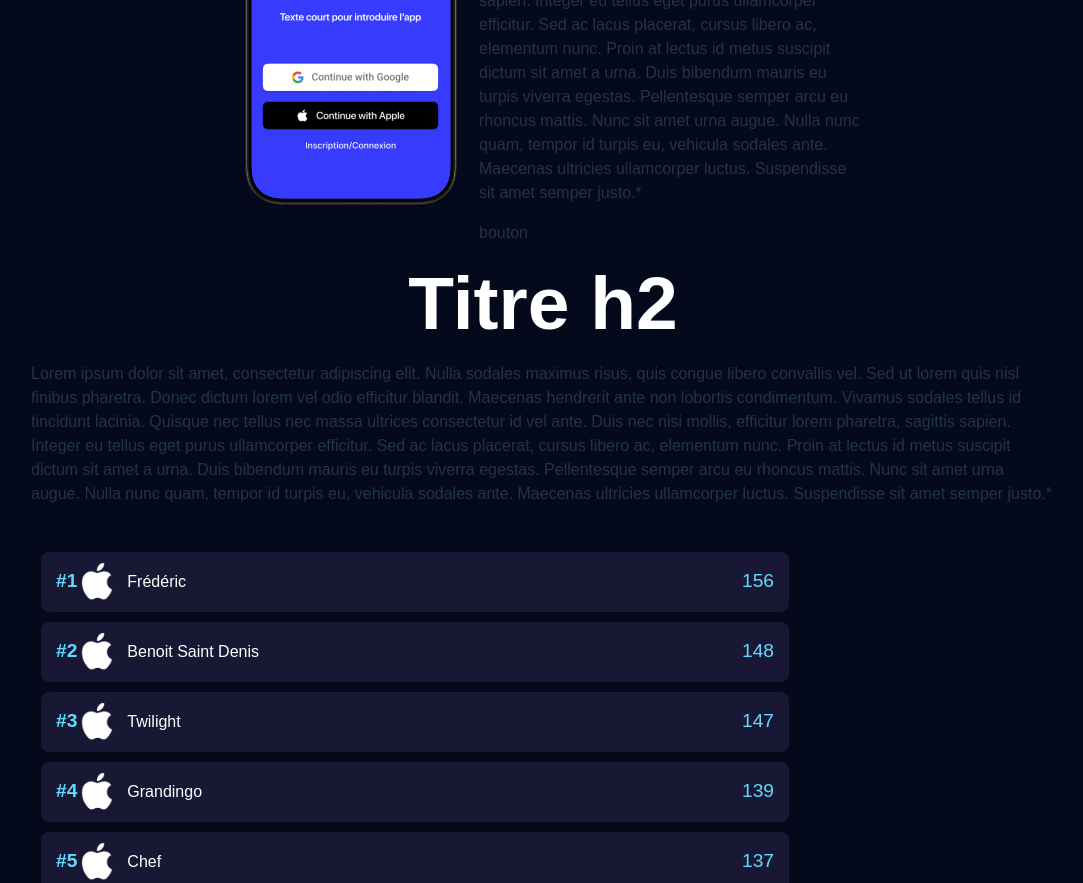
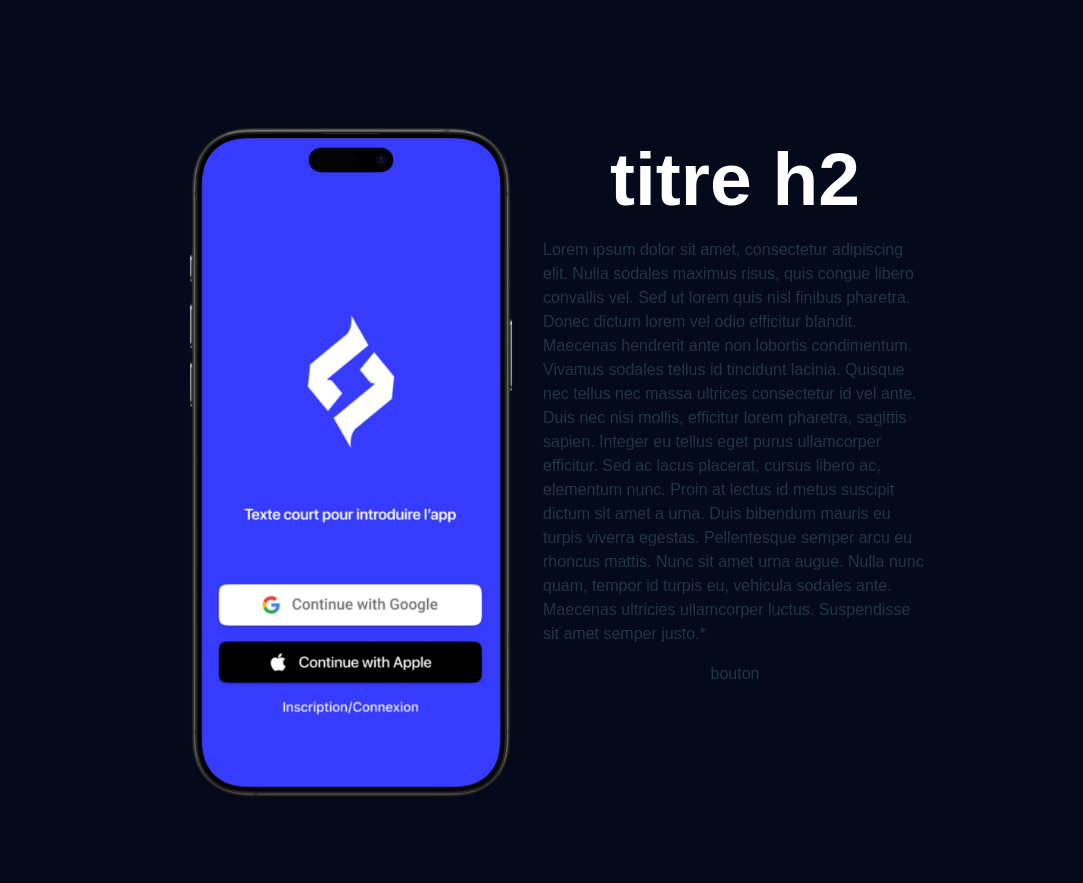
Before and after one commit to LevelingYnov/leveling-web, a React (Vite) app in the folder leveling-frontend/: page / in a window 1280 px wide. Shown: the part 1580-2463 px from the top of the page, without its empty margins (97-1180 px from the left). Built offline with nearby package versions, Linux system fonts and the light colour scheme.

Commit message:
Changement d'affichage de la response de hover en click

```diff
--- a/leveling-frontend/src/HomePage.jsx
+++ b/leveling-frontend/src/HomePage.jsx
@@ -5,6 +5,36 @@ import iphoneImg from './assets/iphoneDl.png';
 import { useEffect, useRef, useState } from 'react';
 import Header from './Header.jsx';
 import './Homepage.css';
+
+// Fonction pour basculer l'affichage des réponses FAQ
+function toggleFAQ() {
+  // Sélectionner tous les éléments avec la classe 'faq-question'
+  const faqQuestions = document.querySelectorAll('.faq-question');
+
+  // Ajouter un écouteur d'événement click à chaque question
+  faqQuestions.forEach((question) => {
+    question.addEventListener('click', function () {
+      // Trouver l'élément de réponse correspondant (le prochain élément après la question)
+      const answer = this.nextElementSibling;
+
+      // Basculer la classe 'active' sur la question
+      this.classList.toggle('active');
+
+      // Si la réponse est visible, la masquer, sinon l'afficher
+      if (answer.style.display === 'block') {
+        answer.style.display = 'none';
+      } else {
+        answer.style.display = 'block';
+      }
+
+      // Optionnel: rotation de l'icône plus/moins
+      const icon = this.querySelector('svg');
+      if (icon) {
+        icon.classList.toggle('rotate');
+      }
+    });
+  });
+}
 
 // eslint-disable-next-line react/prop-types
 const FeedbackList = ({ feedback, orientation }) => {
@@ -200,6 +230,8 @@ function HomePage() {
     },
   ];
 
+  toggleFAQ();
+
   return (
     <div>
       <Header />
@@ -311,7 +343,7 @@ function HomePage() {
         <div className={'iphone-container'}>
           <img src={iphoneImg} alt="Iphone" id="iphoneIntegration" />
           <div id="text">
-            <h2>titre h2</h2>
+            <h2 className={'feedback-title'}>titre h2</h2>
             <p>
               Lorem ipsum dolor sit amet, consectetur adipiscing elit. Nulla
               sodales maximus risus, quis congue libero convallis vel. Sed ut
@@ -328,7 +360,7 @@ function HomePage() {
               vehicula sodales ante. Maecenas ultricies ullamcorper luctus.
               Suspendisse sit amet semper justo.*
             </p>
-            <div>bouton</div>
+            <div className={'download-button-iphone'}>bouton</div>
           </div>
         </div>
         <div className={'rank-container'}>
--- a/leveling-frontend/src/Homepage.css
+++ b/leveling-frontend/src/Homepage.css
@@ -208,14 +208,22 @@ height: 8px;  Hauteur de la scrollbar
 
 #backgroundInsert2 {
   background: #05091c;
+  padding-top: 25vh;
 }
 
 #iphoneIntegration {
-  width: 20%;
+  width: 30%;
   object-fit: scale-down;
 }
 
 .iphone-container {
+  display: flex;
+  justify-content: center;
+  padding-top: 25vh;
+  padding-bottom: 25vh;
+}
+
+.download-button-iphone {
   display: flex;
   justify-content: center;
 }
@@ -234,7 +242,7 @@ height: 8px;  Hauteur de la scrollbar
 }
 
 .leaderboard-container {
-  width: 80%;
+  width: 100%;
   padding: 20px 10% 20px 10%;
   border-radius: 12px;
   text-align: center;
@@ -308,7 +316,7 @@ height: 8px;  Hauteur de la scrollbar
 }
 
 .faq-list {
-  width: 80%;
+  width: 100%;
   padding: 20px 10% 20px 10%;
 }
 
@@ -325,19 +333,35 @@ height: 8px;  Hauteur de la scrollbar
   display: flex;
   justify-content: space-between;
   align-items: center;
+  transition: background-color 0.3s ease;
 }
 .faq-question:hover {
   background-color: #222d5c;
 }
-.faq-question:hover + .faq-reponse {
+/*.faq-question:hover + .faq-reponse {
   display: block;
-}
+}*/
 .faq-reponse {
   display: none;
   padding: 10px;
   background-color: #1e2b5a;
   margin-top: 5px;
   border-radius: 5px;
+  transition: all 0.3s ease;
+}
+
+/* Styles pour l'animation de l'icône */
+.faq-question svg {
+  transition: transform 0.3s ease;
+}
+
+.faq-question svg.rotate {
+  transform: rotate(45deg);
+}
+
+/* Style pour les questions actives */
+.faq-question.active {
+  background-color: #283772;
 }
 
 /* Base styles remain the same */
```
